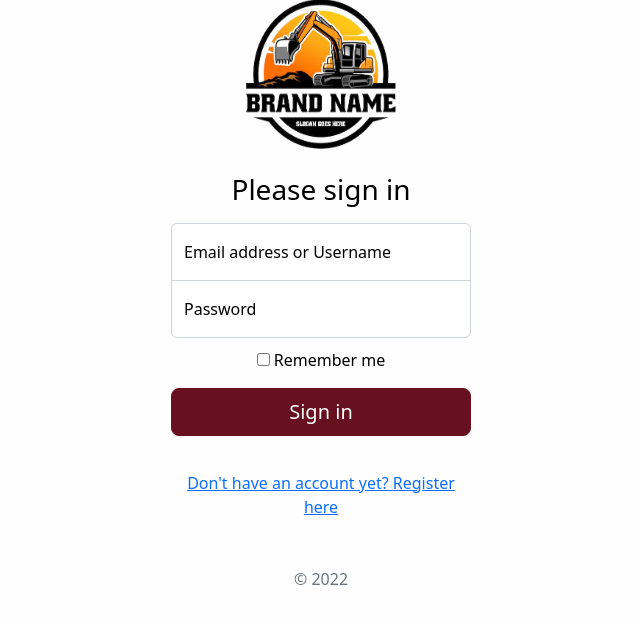
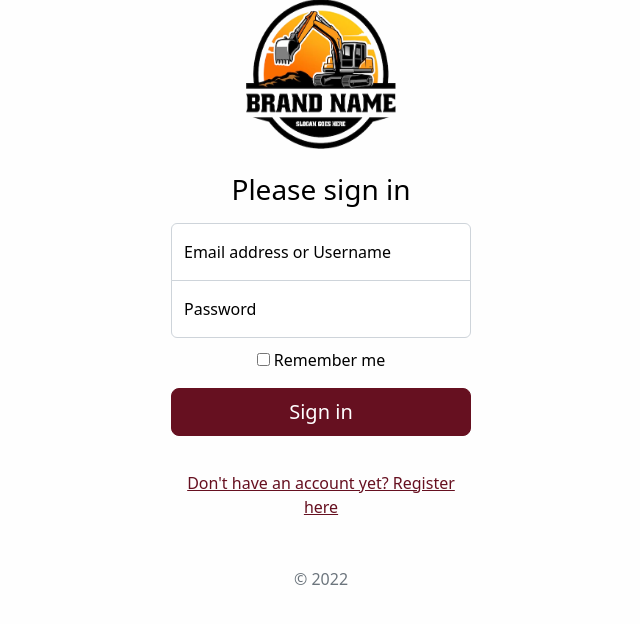
Before and after one commit to defrancescomartin/Licita-me, a Flask app: template templates/sign_in.html in a window 1280 px wide. Shown: the part 97-721 px from the top of the page, without its empty margins (319-959 px from the left). Run offline with Flask 2, Linux system fonts and the light colour scheme; the template is opened without the code that fills it, so the values that code supplies are empty.

Commit message:
sign in update

```diff
--- a/static/styles/sign_in.css
+++ b/static/styles/sign_in.css
@@ -93,4 +93,11 @@ body {
   }
   .register {
     margin-top: 35px;
+    color: #661020;
   }
+  .registerlink {
+    color: #661020;
+  }
+  .registerlink:hover {
+    color: #66102091;
+  }
--- a/templates/sign_in.html
+++ b/templates/sign_in.html
@@ -31,7 +31,7 @@
     </div>
     <button class="w-100 btn btn-lg btn-primary btn-ale" type="submit">Sign in</button>
     <div class="register">
-      <a href="url">Don't have an account yet? Register here</a>
+      <a class="registerlink" href="url">Don't have an account yet? Register here</a><!-- put link to sign up page here -->
    </div>
     <p class="mt-5 mb-3 text-muted">&copy; 2022</p>
   </form>
```
